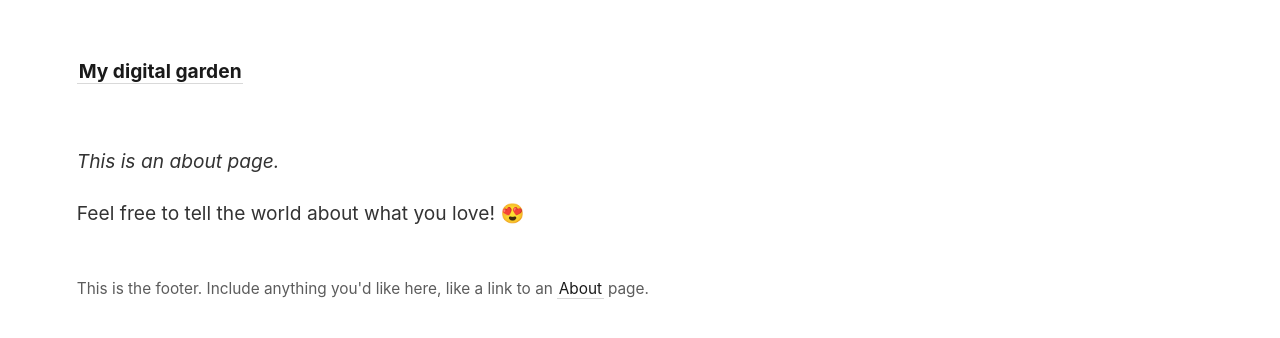
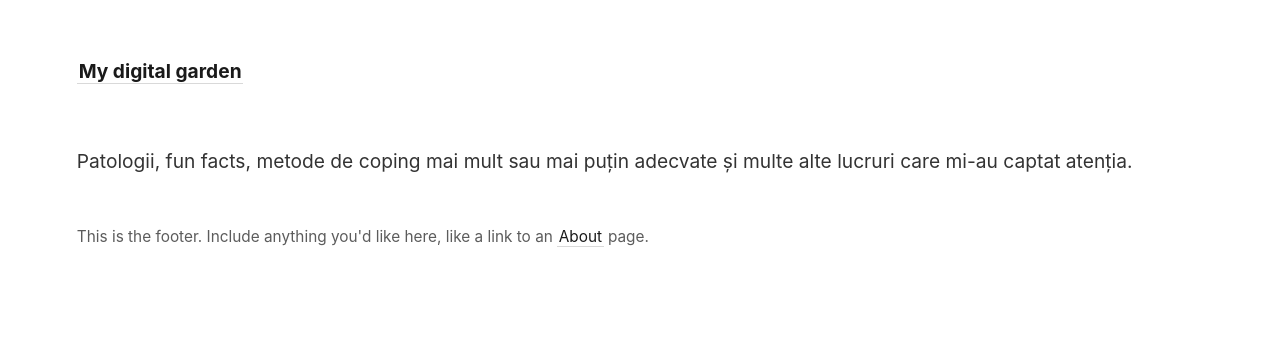
Before and after one commit to desprepsihiatrie/blog, a Jekyll site: the page built from _pages/about.md, in a window 1280 px wide. Shown: the top 338 px of the page. Built offline with Jekyll 4.4.1, drawn with Linux system fonts in a browser that asks for light colours.

Commit message:
Update about.md

```diff
--- a/_pages/about.md
+++ b/_pages/about.md
@@ -4,6 +4,4 @@ title: About
 permalink: /about
 ---
 
-*This is an about page.*
-
-Feel free to tell the world about what you love! 😍
+Patologii, fun facts, metode de coping mai mult sau mai puțin adecvate și multe alte lucruri care mi-au captat atenția.
```
